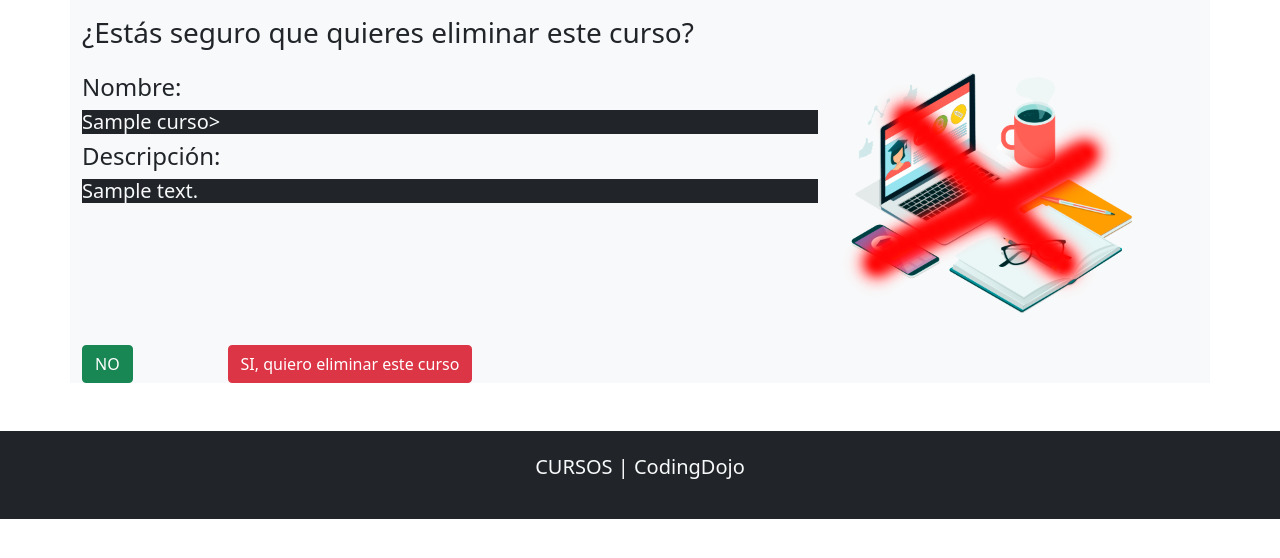
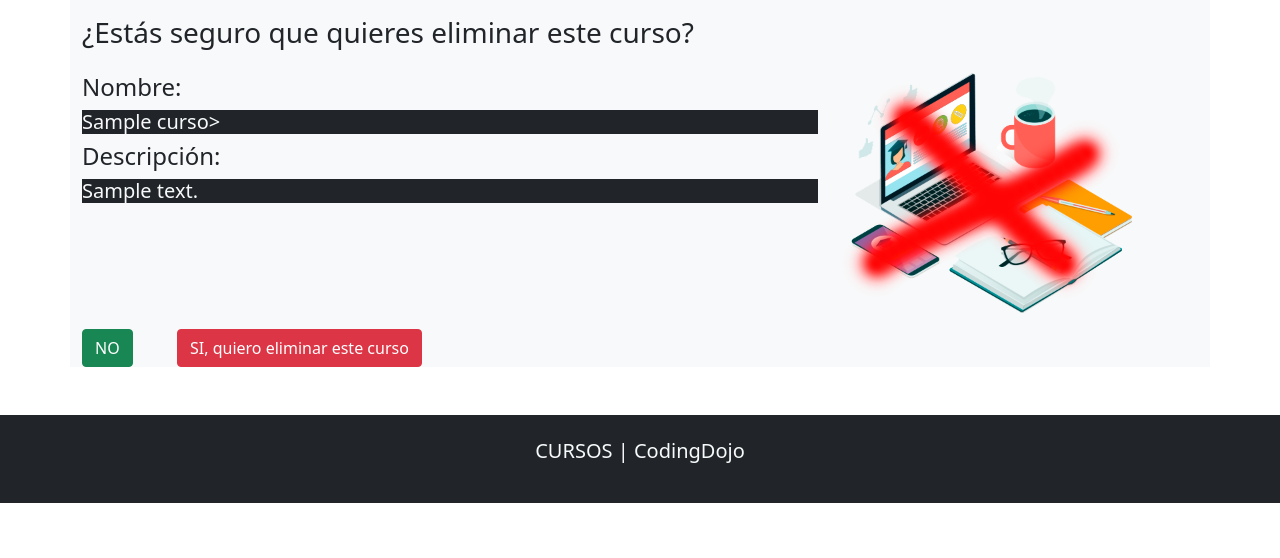
Before and after one commit to TaladropoliS/cursos, a Django app: page /eliminar/1 in a window 1280 px wide. Shown: the part 79-637 px from the top of the page. Run offline with Django 3.2, Linux system fonts and the light colour scheme; tables that the repository leaves empty hold one stand-in row (values such as "Sample post"); some libraries are stand-ins or nearby versions.

Commit message:
eliminar ok

```diff
--- a/cursos_app/templates/eliminar.html
+++ b/cursos_app/templates/eliminar.html
@@ -64,16 +64,14 @@
         </div>
 
         <div class="row">
-            <form id="eliminar" name="eliminar" action="eliminar" method="post"> {% csrf_token %}
-                <div class="col-sm-6 pt-3">
-                    <div class="row">
-                        <div class="col-sm-3 pt-3">
-                            <input type="submit" id="no_eliminar" name="no_eliminar" value="NO" class="btn btn-success m-l-4"></button>
-                        </div>
-                        <div class="col-sm-5 pt-3">
-                            <input type="submit" id="si_eliminar" name="si_eliminar" value="SI, quiero eliminar este curso" class="btn btn-danger m-l-4"></button>
-                        </div>
-                    </div>
+            <form class="col-sm-1 pt-3" id="no_eliminar" name="no_eliminar" action="no_eliminar/{{curso.id}}" method="post"> {% csrf_token %}
+                <div class="">
+                    <input type="submit" id="no_eliminar" name="no_eliminar" value="NO" class="btn btn-success m-l-4"></button>
+                </div>
+            </form>
+            <form class="col-sm-2 pt-3" id="si_eliminar" name="si_eliminar" action="si_eliminar/{{curso.id}}" method="post"> {% csrf_token %}
+                <div class="">
+                    <input type="submit" id="si_eliminar" name="si_eliminar" value="SI, quiero eliminar este curso" class="btn btn-danger m-l-4"></button>
                 </div>
             </form>
         </div>
--- a/cursos_app/urls.py
+++ b/cursos_app/urls.py
@@ -3,5 +3,7 @@ from . import views
 urlpatterns = [
     path('', views.inicio),
     path('crear', views.crear),
-    path('eliminar/<int:id>', views.eliminar)
+    path('eliminar/<int:id>', views.eliminar),
+    path('eliminar/no_eliminar/<int:id>', views.no_eliminar),
+    path('eliminar/si_eliminar/<int:id>', views.si_eliminar),
     ]
--- a/cursos_app/views.py
+++ b/cursos_app/views.py
@@ -31,7 +31,13 @@ def eliminar(request, id):
     context = {
         'curso':curso,
     }
-    if request.method == "POST":
-        if request.POST['eliminar'] == NO:
-            redirect (inicio)
     return render(request, 'eliminar.html', context)
+
+def no_eliminar(request, id):
+    return redirect (inicio)
+
+def si_eliminar(request, id):
+    curso = Curso.objects.get(id=id)
+    print('PRIINT:',curso)
+    curso.delete()
+    return redirect (inicio)
```
